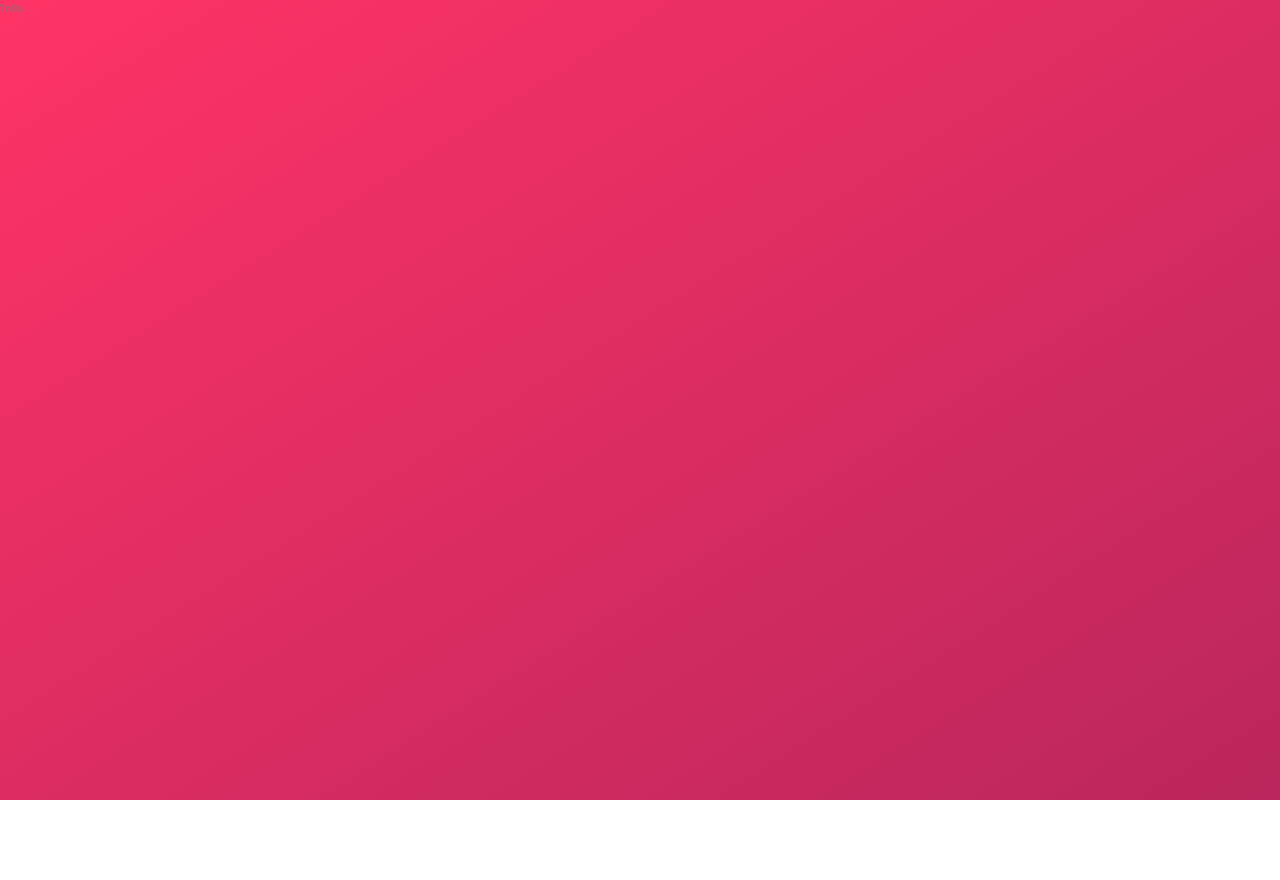
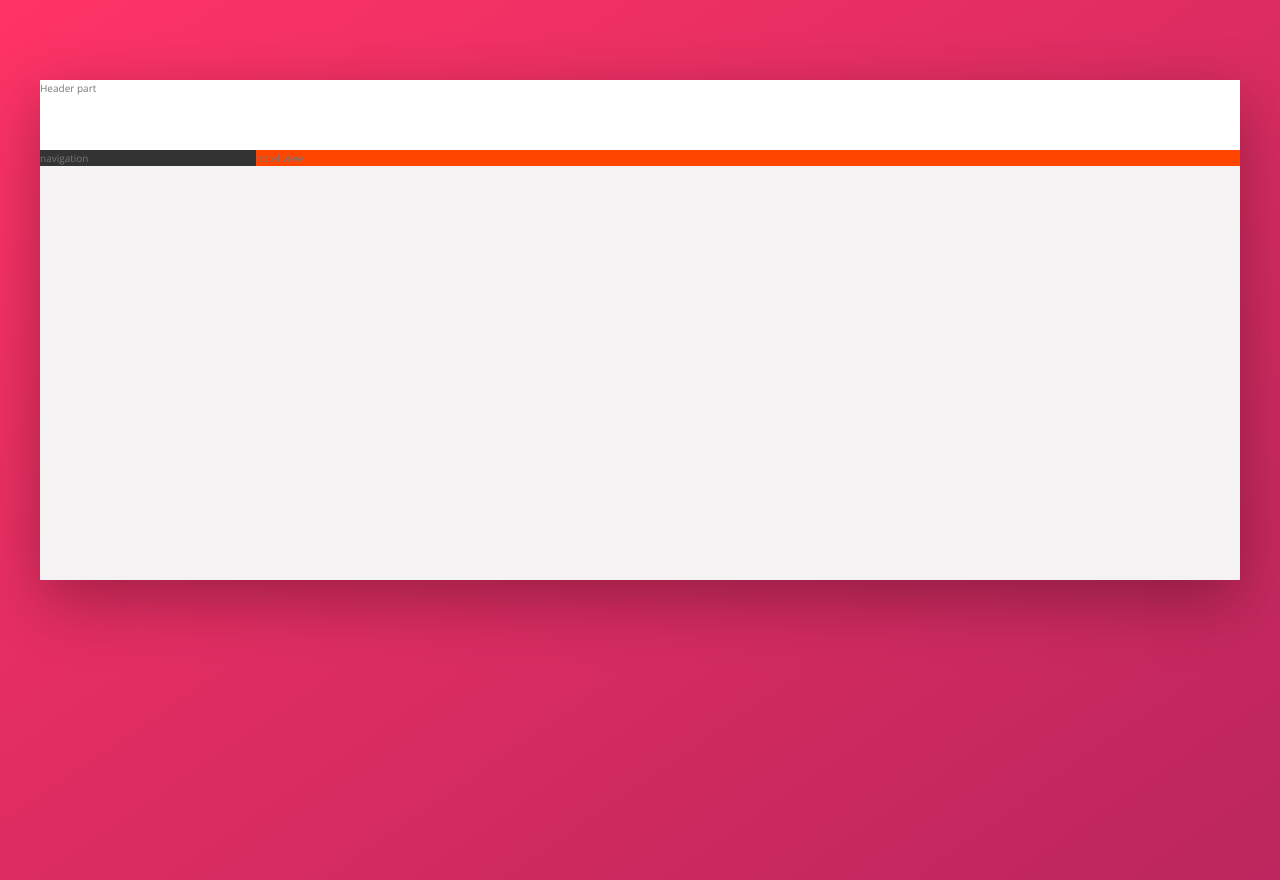
Before and after one commit to AhmedHelalAhmed/trillo, a website: page index.html in a window 1280 px wide. Before the commit the page ends 800 px from the top, so only its background shows below. Drawn offline with nearby package versions, Linux system fonts and the light colour scheme.

Commit message:
✨ overall layout

```diff
--- a/index.html
+++ b/index.html
@@ -10,6 +10,18 @@
         <title>trillo &mdash; Your all-in-one booking app</title>
     </head>
     <body>
-        Trillo
+    <div class="container">
+        <header class="header">
+            Header part
+        </header>
+        <div class="content">
+            <nav class="sidebar">
+                navigation
+            </nav>
+            <div class="main hotel-view">
+                hotel view
+            </div>
+        </div>
+    </div>
     </body>
 </html>
--- a/sass/_base.scss
+++ b/sass/_base.scss
@@ -12,6 +12,8 @@
   --color-grey-dark-1: #333;
   --color-grey-dark-2: #777;
   --color-grey-dark-3: #999;
+
+  --shadow-dark: 0 2rem 6rem rgba(0, 0, 0, .3);
 }
 
 * {
--- a/sass/_layout.scss
+++ b/sass/_layout.scss
@@ -0,0 +1,30 @@
+.container {
+  max-width: 120rem;
+  margin: 8rem auto;
+  background-color: var(--color-grey-light-2);
+  box-shadow: var(--shadow-dark);
+
+
+  min-height: 50rem; //for test
+}
+
+.header {
+  height: 7rem;
+  background-color: #fff;
+  border-bottom: var(--color-grey-light-2);
+}
+
+.content {
+  display: flex;
+}
+
+.sidebar {
+  background-color: var(--color-grey-dark-1);
+  flex: 0 0 18%;
+}
+
+.hotel-view {
+  background-color: #fff;
+  flex: 1; // the element should grow as much as it can
+  background-color: orangered; // for testing
+}
```
Also changed, not shown: css/style.css.
